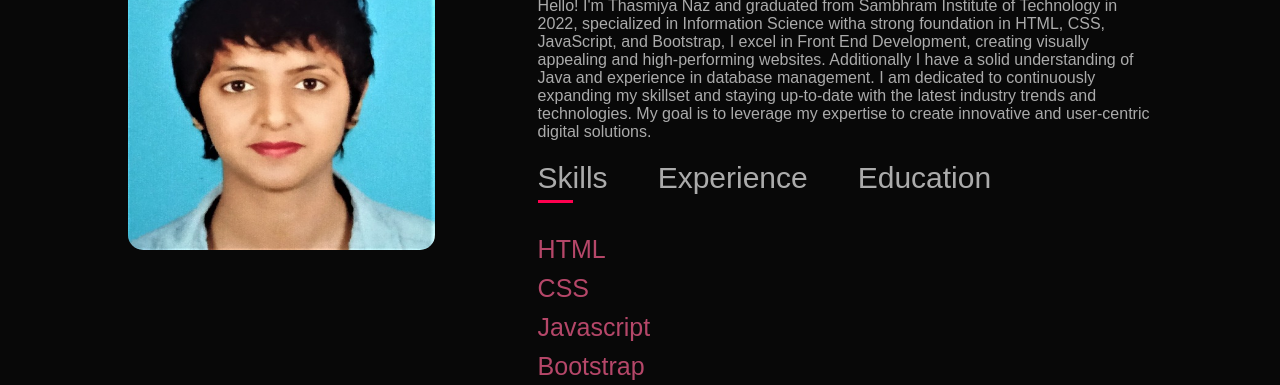
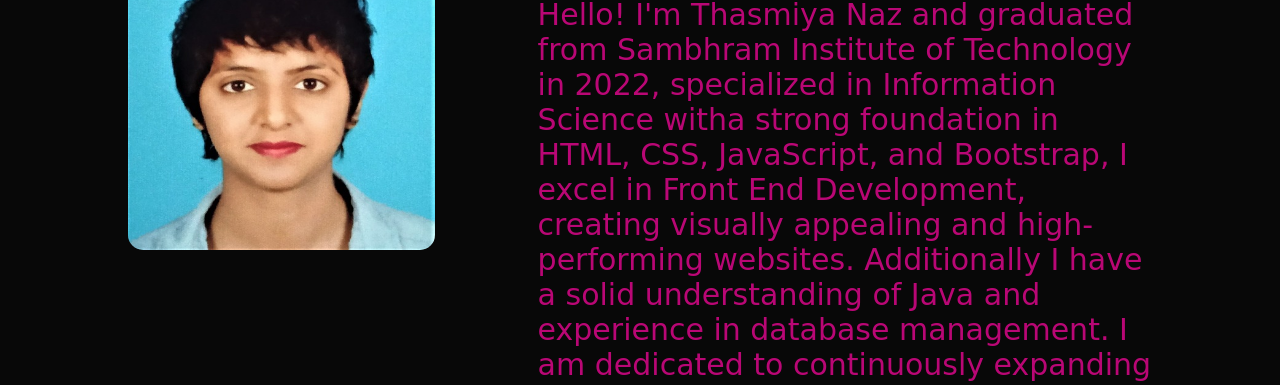
Before and after one commit to TashuNaz/resume, a plain HTML site: page index.html in a window 1280 px wide. Shown: the part 560-945 px from the top of the page. Drawn offline with Linux system fonts and the light colour scheme.

Commit message:
Update Portfolio.css
.tab contents ul li span changes

```diff
--- a/Portfolio.css
+++ b/Portfolio.css
@@ -80,6 +80,11 @@ body{
     padding: 20px 0;
     color: #ababab;
    }
+ #aboutp{
+    font-family: cursive;
+    font-size: 30px;
+    color: #b90775;
+ }
 
 .row{
     display: flex;
@@ -133,8 +138,9 @@ body{
     margin: 10px 0;
 }
 .tab-contents ul li span{
-    color: #b54769;
-    font-size: 25px;
+    color: #b90775;
+    font-size: 30px;
+    font-family: cursive;
 }
 .tab-contents{
     display: none;
```
